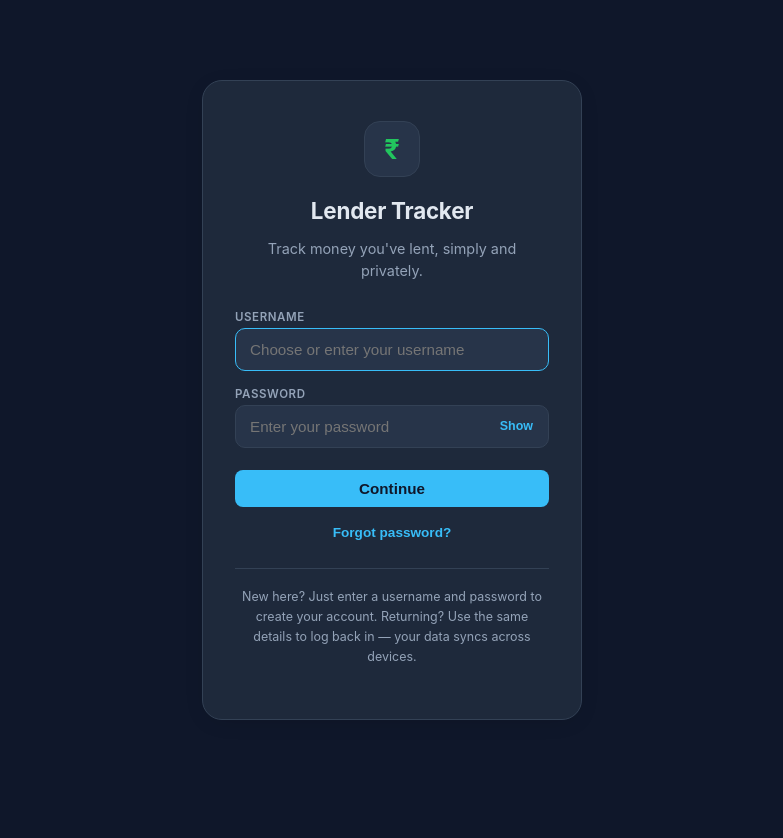
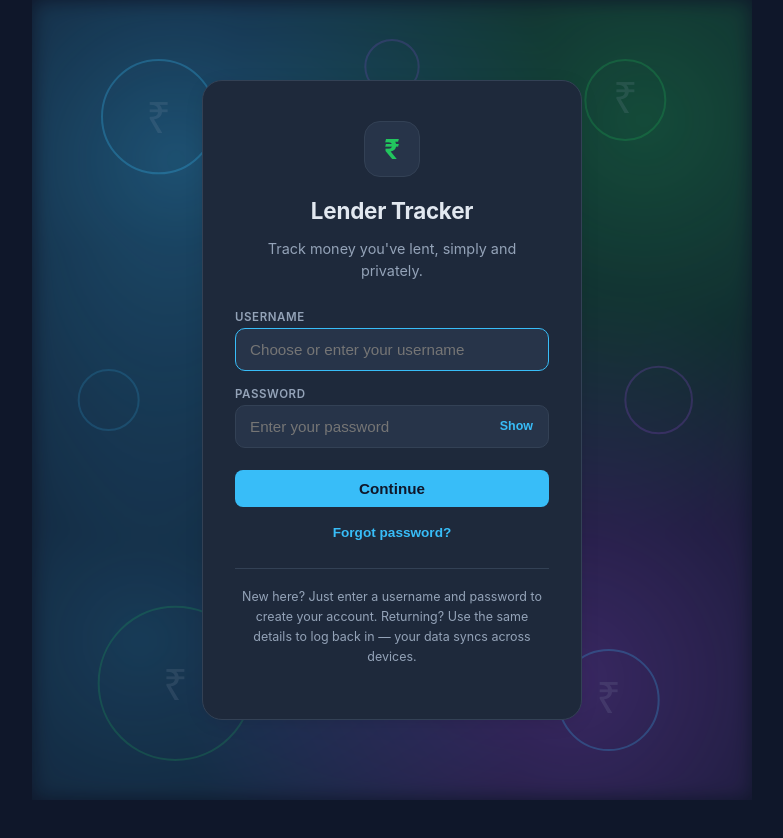
Before and after one commit to kiransw01/lender-tracker, a React (Vite) app in the folder frontend/: page / in a window 1280 px wide. Shown: the top 838 px of the page, without its empty margins (248-1031 px from the left). Built offline with nearby package versions, Linux system fonts and the light colour scheme.

Commit message:
Add gradient mesh + currency motif background to login/unlock screens

```diff
--- /dev/null
+++ b/frontend/src/components/LoginBackground.jsx
@@ -0,0 +1,23 @@
+// Decorative background for the login/unlock screens: a soft gradient mesh glow
+// layered with a faint currency (₹) coin motif. Purely decorative, aria-hidden.
+export default function LoginBackground() {
+  return (
+    <svg className="login-bg-coins" viewBox="0 0 400 480" xmlns="http://www.w3.org/2000/svg" aria-hidden="true">
+      <g fill="none" stroke="#38bdf8" strokeWidth="1.2">
+        <circle cx="60" cy="70" r="34" opacity="0.5" />
+        <circle cx="340" cy="60" r="24" opacity="0.4" stroke="#22c55e" />
+        <circle cx="70" cy="410" r="46" opacity="0.35" stroke="#22c55e" />
+        <circle cx="330" cy="420" r="30" opacity="0.45" />
+        <circle cx="200" cy="40" r="16" opacity="0.3" stroke="#a855f7" />
+        <circle cx="360" cy="240" r="20" opacity="0.35" stroke="#a855f7" />
+        <circle cx="30" cy="240" r="18" opacity="0.3" />
+      </g>
+      <g fill="#94a3b8" fontFamily="sans-serif" fontSize="26" opacity="0.28" textAnchor="middle">
+        <text x="60" y="80">₹</text>
+        <text x="340" y="68">₹</text>
+        <text x="70" y="420">₹</text>
+        <text x="330" y="428">₹</text>
+      </g>
+    </svg>
+  );
+}
--- a/frontend/src/pages/Login.jsx
+++ b/frontend/src/pages/Login.jsx
@@ -1,6 +1,7 @@
 import { useState } from 'react';
 import { auth } from '../auth.js';
 import RecoveryCodeModal from '../components/RecoveryCodeModal.jsx';
+import LoginBackground from '../components/LoginBackground.jsx';
 
 export default function Login({ onSuccess }) {
   const [mode, setMode] = useState('login'); // 'login' | 'forgot'
@@ -61,6 +62,7 @@ export default function Login({ onSuccess }) {
 
   return (
     <div className="login-screen">
+      <LoginBackground />
       <div className="login-card">
         <div className="login-logo">₹</div>
         <h1>Lender Tracker</h1>
--- a/frontend/src/pages/QuickUnlock.jsx
+++ b/frontend/src/pages/QuickUnlock.jsx
@@ -1,6 +1,7 @@
 import { useState } from 'react';
 import { auth } from '../auth.js';
 import { verifyBiometricCredential, isBiometricSupported } from '../webauthn.js';
+import LoginBackground from '../components/LoginBackground.jsx';
 
 function getInitials(name) {
   if (!name) return '?';
@@ -49,6 +50,7 @@ export default function QuickUnlock({ username, onUnlocked, onUseFullLogin }) {
 
   return (
     <div className="login-screen">
+      <LoginBackground />
       <div className="login-card unlock-card">
         <div className="unlock-avatar">{getInitials(name)}</div>
         <p className="unlock-greeting">Welcome back</p>
--- a/frontend/src/styles.css
+++ b/frontend/src/styles.css
@@ -300,9 +300,36 @@ button.danger { color: var(--red); }
   justify-content: center;
   padding: 24px 16px;
   margin: -16px;
+  position: relative;
+  overflow: hidden;
+}
+
+.login-screen::before {
+  content: '';
+  position: absolute;
+  inset: 0;
+  background:
+    radial-gradient(circle at 20% 20%, rgba(56,189,248,0.35), transparent 45%),
+    radial-gradient(circle at 85% 15%, rgba(34,197,94,0.3), transparent 45%),
+    radial-gradient(circle at 75% 85%, rgba(168,85,247,0.28), transparent 45%),
+    radial-gradient(circle at 15% 80%, rgba(56,189,248,0.22), transparent 45%);
+  filter: blur(10px);
+  z-index: 0;
+}
+
+.login-bg-coins {
+  position: absolute;
+  inset: 0;
+  width: 100%;
+  height: 100%;
+  z-index: 1;
+  opacity: 0.55;
+  pointer-events: none;
 }
 
 .login-card {
+  position: relative;
+  z-index: 2;
   background: var(--surface);
   border: 1px solid var(--border);
   border-radius: 20px;
```
